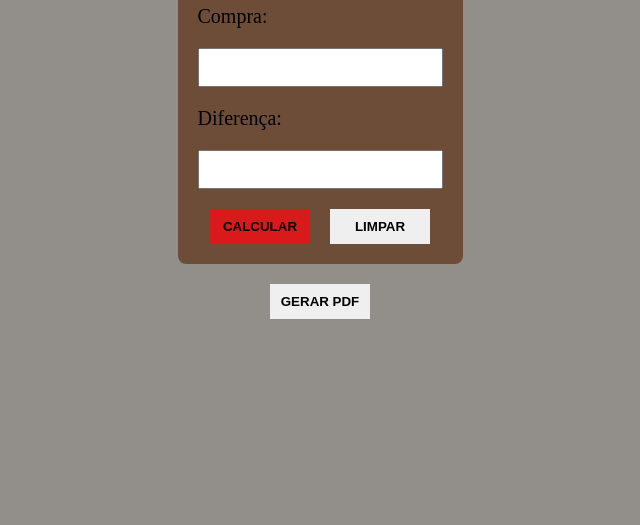
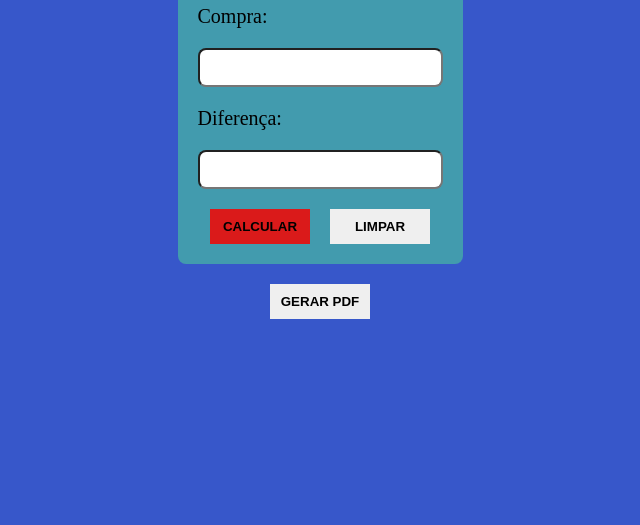
Before and after one commit to Andreisilva-dev/Calculadora-de-Pix, a plain HTML site: page index.html in a window 1280 px wide. Shown: the part 275-800 px from the top of the page, without its empty margins (320-960 px from the left). Drawn offline with Linux system fonts and the light colour scheme.

Commit message:
body color mudado

```diff
--- a/css/style.css
+++ b/css/style.css
@@ -5,7 +5,7 @@
 }
 
 body {
-  background-color: #928F8A;
+  background-color: #3757ca;
   color: black;
   display: flex;
   flex-direction: column;
@@ -18,7 +18,7 @@ body {
   display: flex;
   flex-direction: column;
   padding: 20px;
-  background-color: #6D4D38;
+  background-color: #429bae;
   gap: 20px;
   border-radius: 8px;
 }
@@ -86,3 +86,7 @@ button {
   text-align: center;
   color: black;
 }
+
+input {
+  border-radius: 0.5rem;
+}
```
